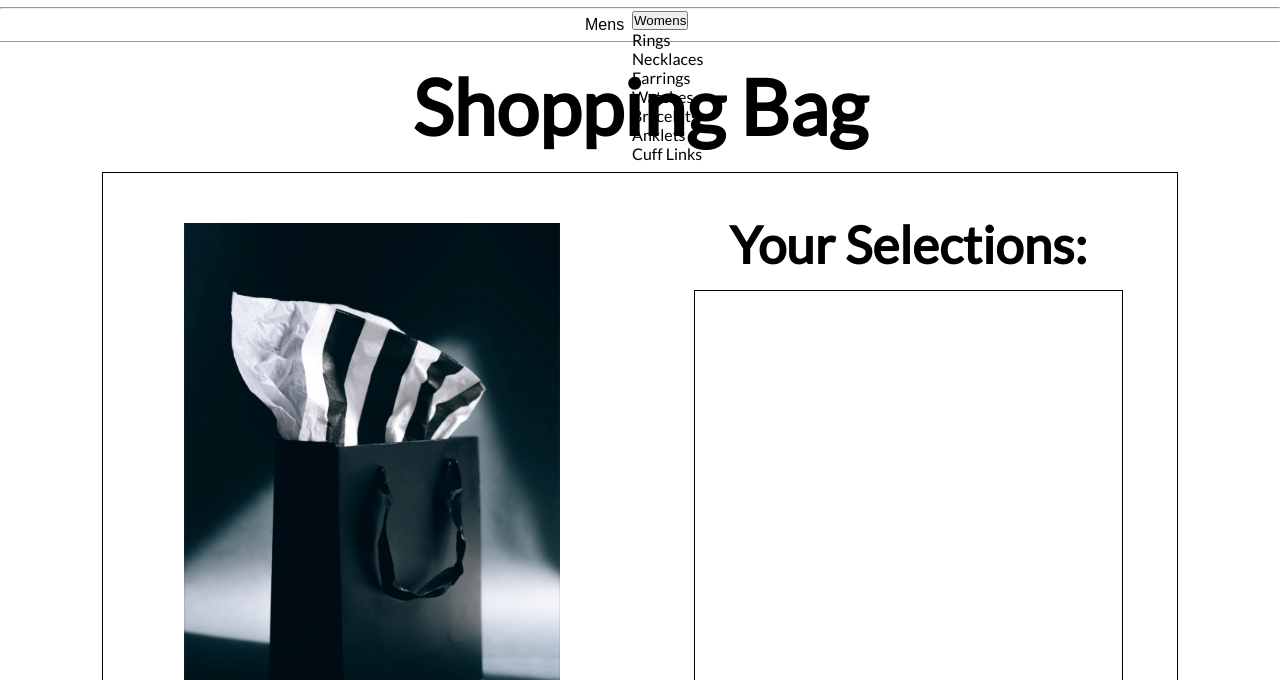
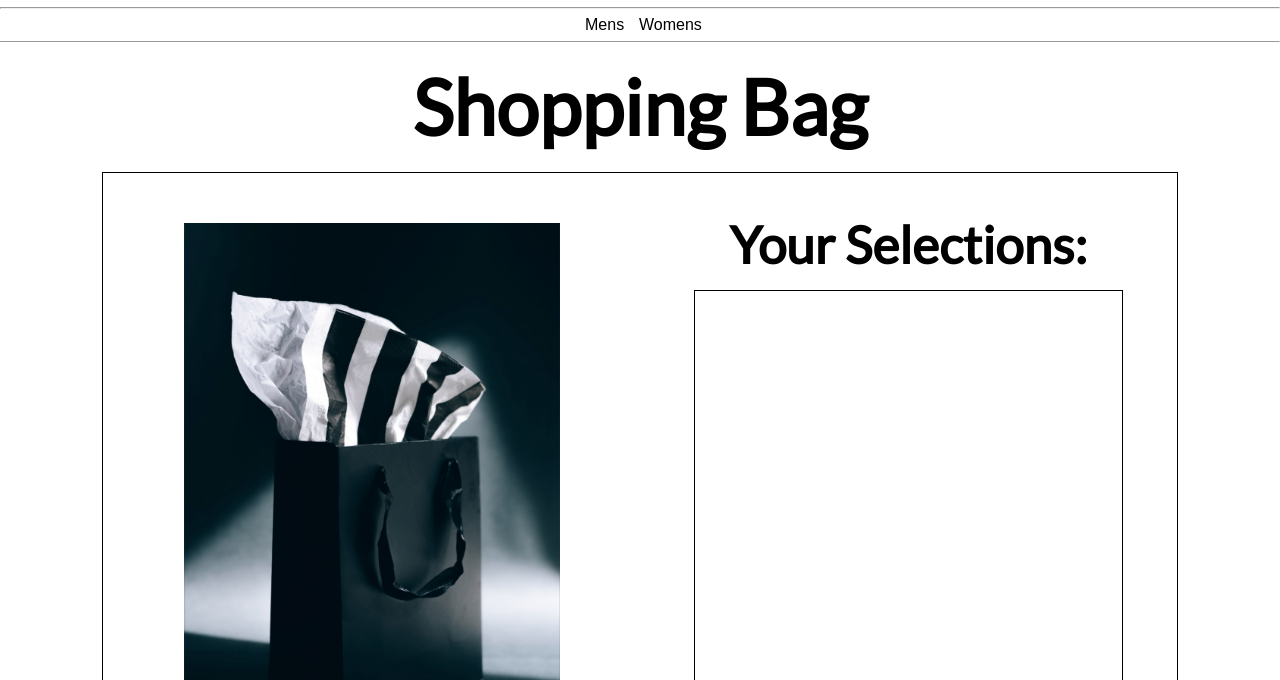
Before and after one commit to josephgoff-git/vilassi, a plain HTML site: page vilassi-cart.html in a window 1280 px wide. Shown: the part 120-800 px from the top of the page. Drawn offline with Linux system fonts and the light colour scheme.

Commit message:
Update vilassi-cart.html

```diff
--- a/vilassi-cart.html
+++ b/vilassi-cart.html
@@ -67,9 +67,11 @@
                     </div>
                 </div>
 
+
+
                 <div class="dropdown-w">
-                    <button class="dropbtn-w">Womens</button>
-                    <div class="dropdown-content-w">
+                    <button class="dropbtn">Womens</button>
+                    <div class="dropdown-content">
                       <p>Rings</p>
                       <p>Necklaces</p>
                       <p>Earrings</p>
```
